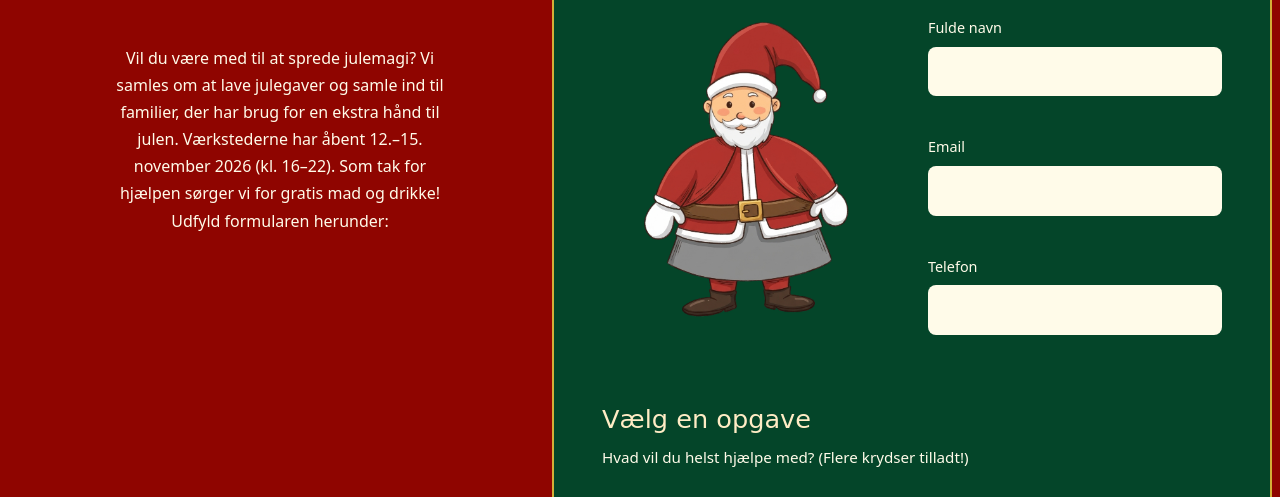
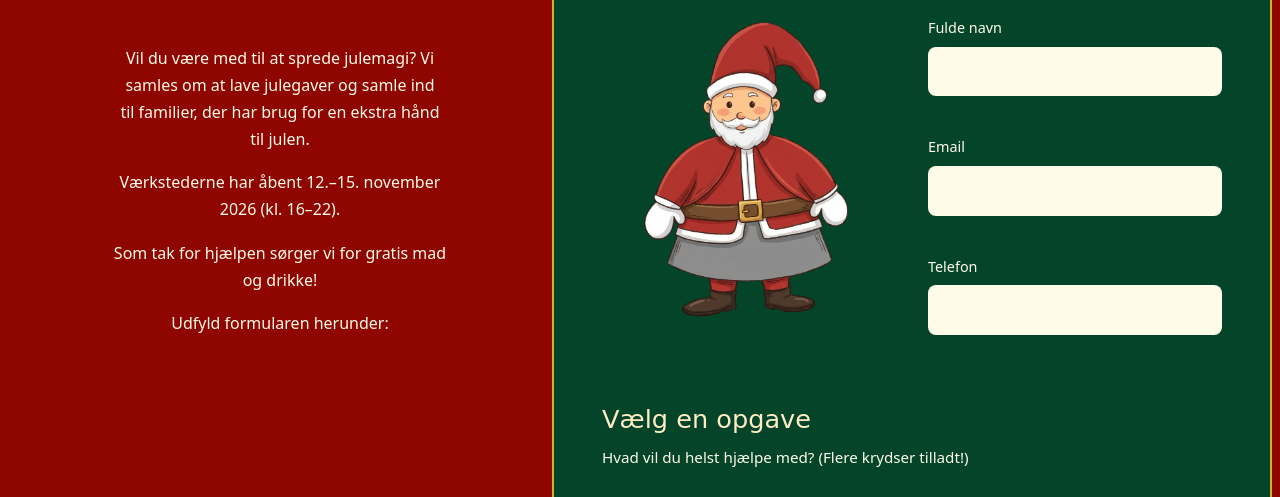
Before and after one commit to KFM98/juleevent_samlet, a plain HTML site: page form.html in a window 1280 px wide. Shown: the part 303-800 px from the top of the page. Drawn offline with Linux system fonts and the light colour scheme.

Commit message:
formtextgap

```diff
--- a/form.html
+++ b/form.html
@@ -37,10 +37,10 @@
         <header class="form-intro">
           <h1>Tilmelding: Bliv frivillig til årets Juleværksted</h1>
 
-          <p>
-            Vil du være med til at sprede julemagi? Vi samles om at lave julegaver og samle ind til familier, der har brug for en ekstra hånd til julen. Værkstederne har åbent 12.–15. november 2026 (kl. 16–22). Som tak for hjælpen sørger vi for
-            gratis mad og drikke! Udfyld formularen herunder:
-          </p>
+          <p>Vil du være med til at sprede julemagi? Vi samles om at lave julegaver og samle ind til familier, der har brug for en ekstra hånd til julen.</p>
+          <p>Værkstederne har åbent 12.–15. november 2026 (kl. 16–22).</p>
+          <p>Som tak for hjælpen sørger vi for gratis mad og drikke!</p>
+          <p>Udfyld formularen herunder:</p>
         </header>
 
         <form class="form-placeholder" action="./opsamling.html" method="get">
```
